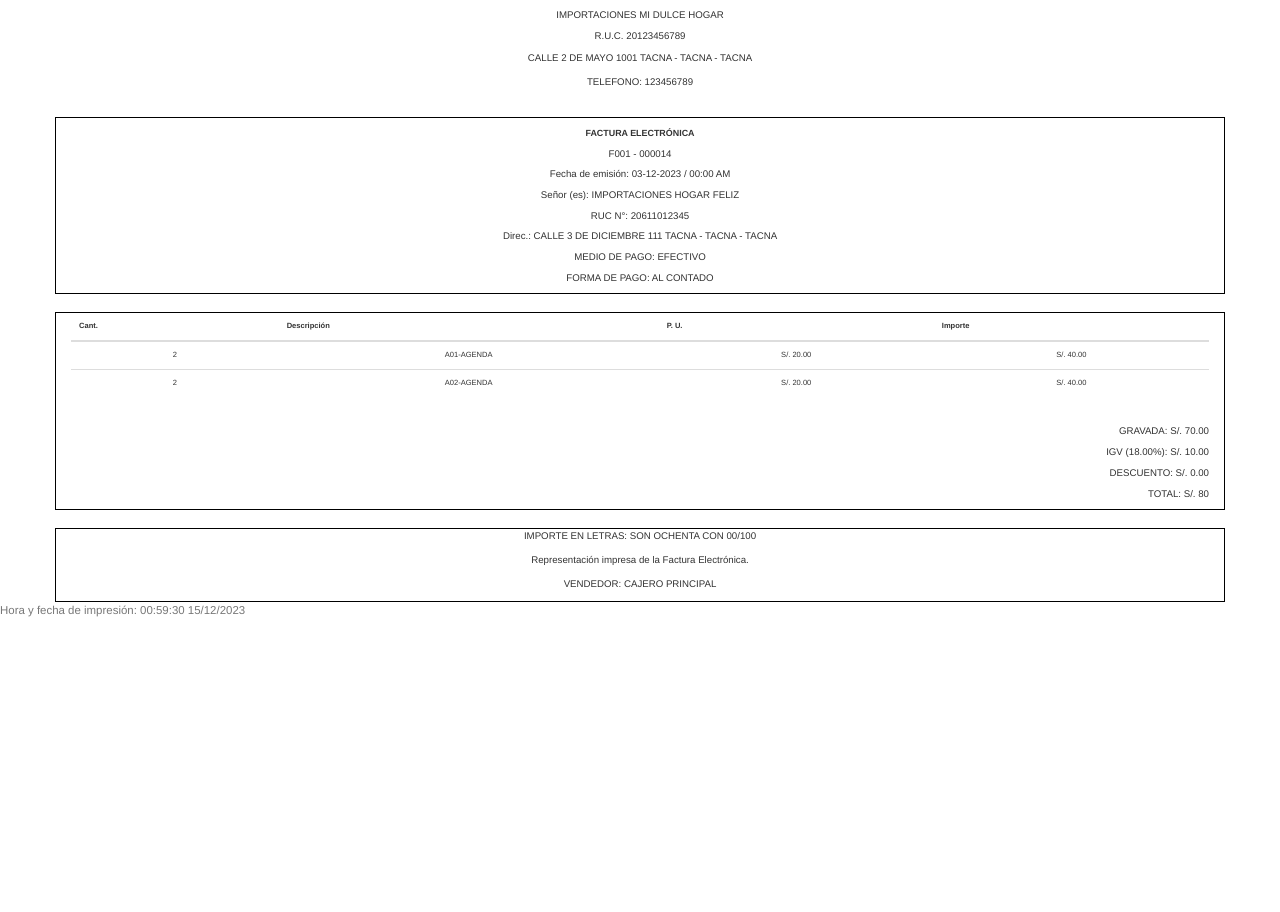
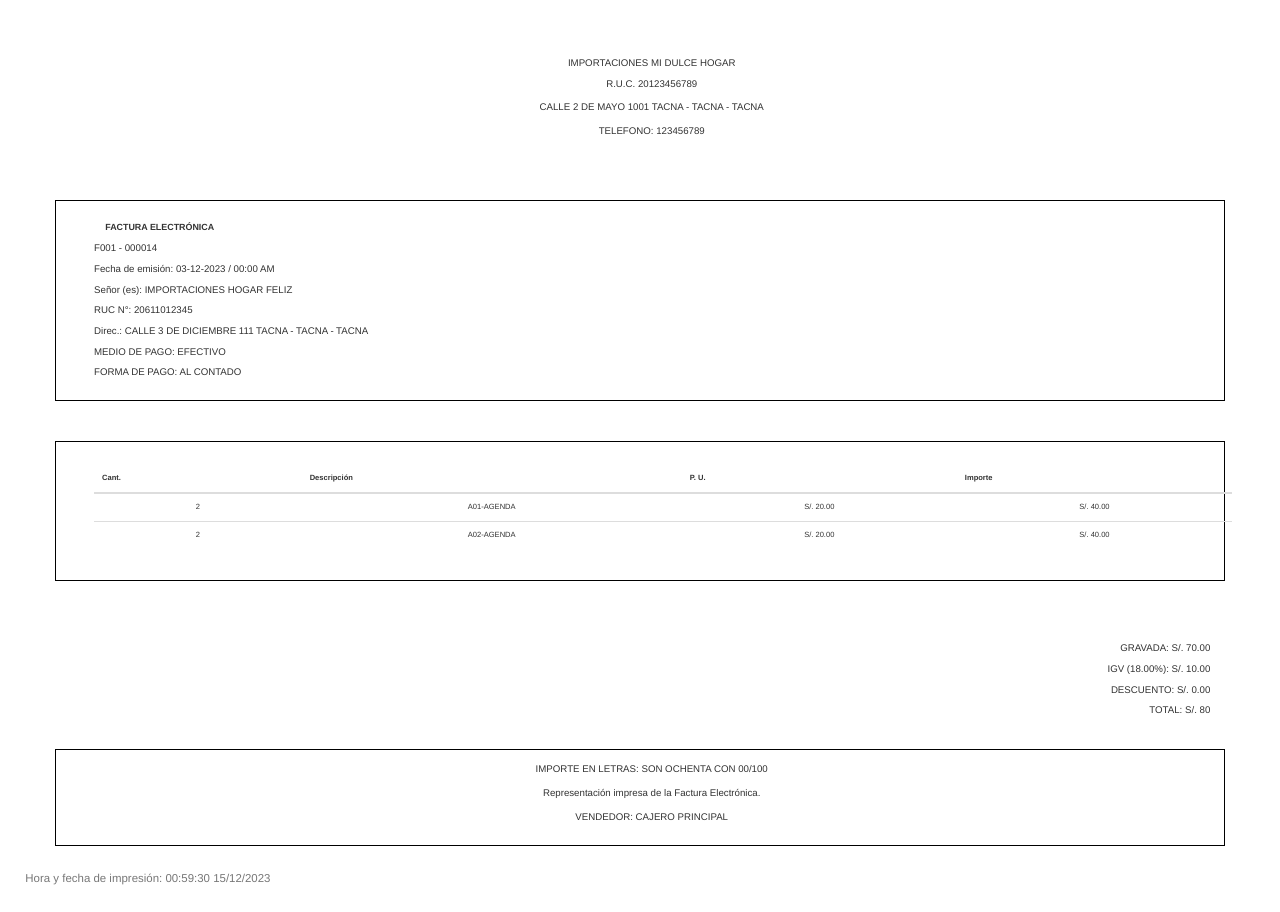
Before and after one commit to JulioChQ/aplicacion-comprobante-pagos, a PHP site: page /view/reports/recibo-factura.php in a window 1280 px wide. Before the commit the page ends 617 px from the top, so only its background shows below. Run offline with PHP 8.4, Linux system fonts and the light colour scheme.

Commit message:
avance factura

```diff
--- a/controller/emitir-factura.php
+++ b/controller/emitir-factura.php
@@ -56,6 +56,6 @@ $options->set(array("isRemoteEnabled" => true));
 $options->setDpi(72);
 $dompdf->setOptions($options);
 $dompdf->loadHtml($html);
-$dompdf->setPaper(array(0,0,204,850));
+$dompdf->setPaper(array(0,0,306,850));
 $dompdf->render();
 $dompdf->stream("recibo_honorarios.pdf", array("Attachment" => false));
--- a/view/reports/recibo-factura.php
+++ b/view/reports/recibo-factura.php
@@ -12,6 +12,8 @@
 <style>
    * {
       font-size: 92% !important;
+      margin: 1%;
+
    }
    .contenido {
       border: 1px solid #000 !important;
@@ -34,8 +36,8 @@
             <p>TELEFONO: 123456789</p>
          </div>
       </div><br>
-      <div class="row">
-         <div class="col-xs-12 text-center numero">
+      <div class="row contenido">
+         <div class="col-xs-12">
             <h4><b>FACTURA ELECTRÓNICA</b></h4>
             <h4>F001 - 000014</h4>
             <h5>Fecha de emisión: 03-12-2023 / 00:00 AM</h5>
@@ -75,13 +77,17 @@
             </table>
          </div>
 
-         <div class="col-xs-12 text-right">
+
+      </div><br>
+
+      <div class="row">
+      <div class="col-xs-12 text-right">
             <h5>GRAVADA: S/. 70.00</h5>
             <h5>IGV (18.00%): S/. 10.00</h5>
             <h5>DESCUENTO: S/. 0.00</h5>
             <h5>TOTAL: S/. 80</h5>
          </div>
-      </div><br>
+      </div>
 
       <div class="row contenido text-center">
          <div class="col-xs-12">
```
